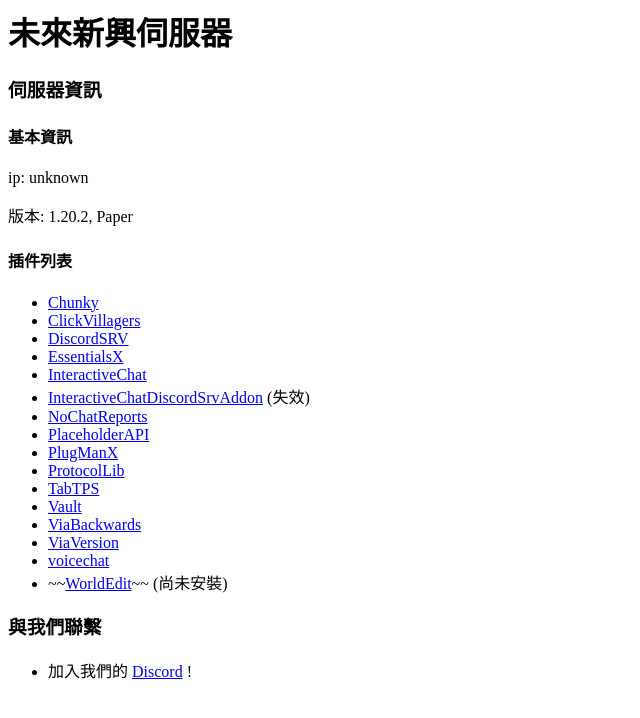
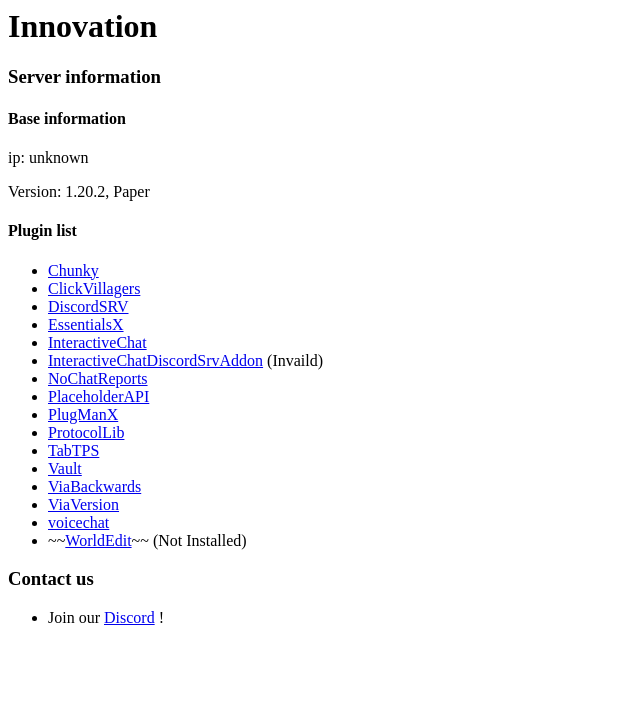
Before and after one commit to Tsaitou7361/innovation, a plain HTML site: page index.html in a window 1280 px wide. Shown: the whole page, without its empty margins (0-640 px from the left). Drawn offline with Linux system fonts and the light colour scheme.

Commit message:
Update index.html

```diff
--- a/index.html
+++ b/index.html
@@ -1,16 +1,16 @@
-<h1>未來新興伺服器</h1>
-<h3>伺服器資訊</h3>
-<h4>基本資訊</h4>
+<h1>Innovation</h1>
+<h3>Server information</h3>
+<h4>Base information</h4>
 <p>ip: unknown</p>
-<p>版本: 1.20.2, Paper</p>
-<h4>插件列表</h4>
+<p>Version: 1.20.2, Paper</p>
+<h4>Plugin list</h4>
 <ul>
 <li><a href="https://modrinth.com/plugin/chunky">Chunky</a></li>
 <li><a href="https://modrinth.com/plugin/clickvillagers">ClickVillagers</a></li>
 <li><a href="https://modrinth.com/plugin/discordsrv">DiscordSRV</a></li>
 <li><a href="https://modrinth.com/plugin/essentialsx">EssentialsX</a></li>
 <li><a href="https://www.spigotmc.org/resources/interactivechat-show-items-inventory-in-chat-custom-chat-keywords-bungee-velocity-support.75870/">InteractiveChat</a></li>
-<li><a href="https://www.spigotmc.org/resources/interactivechat-discordsrv-addon-show-items-and-invs-on-discord-preview-discord-images-in-game.83917/">InteractiveChatDiscordSrvAddon</a> (失效)</li>
+<li><a href="https://www.spigotmc.org/resources/interactivechat-discordsrv-addon-show-items-and-invs-on-discord-preview-discord-images-in-game.83917/">InteractiveChatDiscordSrvAddon</a> (Invaild)</li>
 <li><a href="https://www.spigotmc.org/resources/no-chat-reports.102990/">NoChatReports</a></li>
 <li><a href="https://www.spigotmc.org/resources/placeholderapi.6245/">PlaceholderAPI</a></li>
 <li><a href="https://www.spigotmc.org/resources/plugmanx.88135/">PlugManX</a></li>
@@ -20,9 +20,9 @@
 <li><a href="https://modrinth.com/plugin/viabackwards">ViaBackwards</a></li>
 <li><a href="https://modrinth.com/plugin/viaversion">ViaVersion</a></li>
 <li><a href="https://modrinth.com/plugin/simple-voice-chat">voicechat</a></li>
-<li>~~<a href="https://modrinth.com/plugin/worldedit">WorldEdit</a>~~ (尚未安裝)</li>
+<li>~~<a href="https://modrinth.com/plugin/worldedit">WorldEdit</a>~~ (Not Installed)</li>
 </ul>
-<h3>與我們聯繫</h3>
+<h3>Contact us</h3>
 <ul>
-<li>加入我們的 <a href="https://discord.gg/aAdPbFKynn">Discord</a> !</li>
+<li>Join our <a href="https://discord.gg/aAdPbFKynn">Discord</a> !</li>
 </ul>
```
